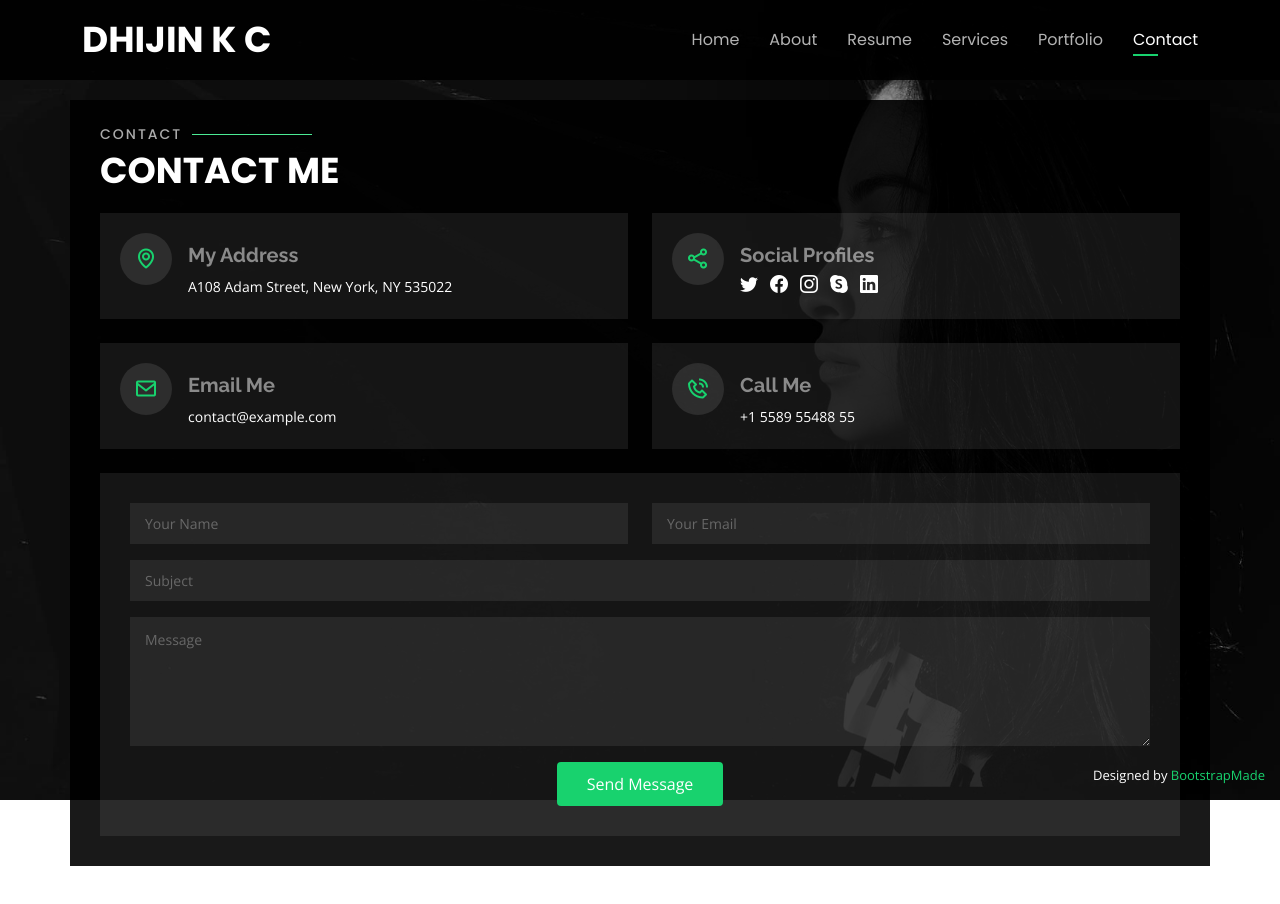
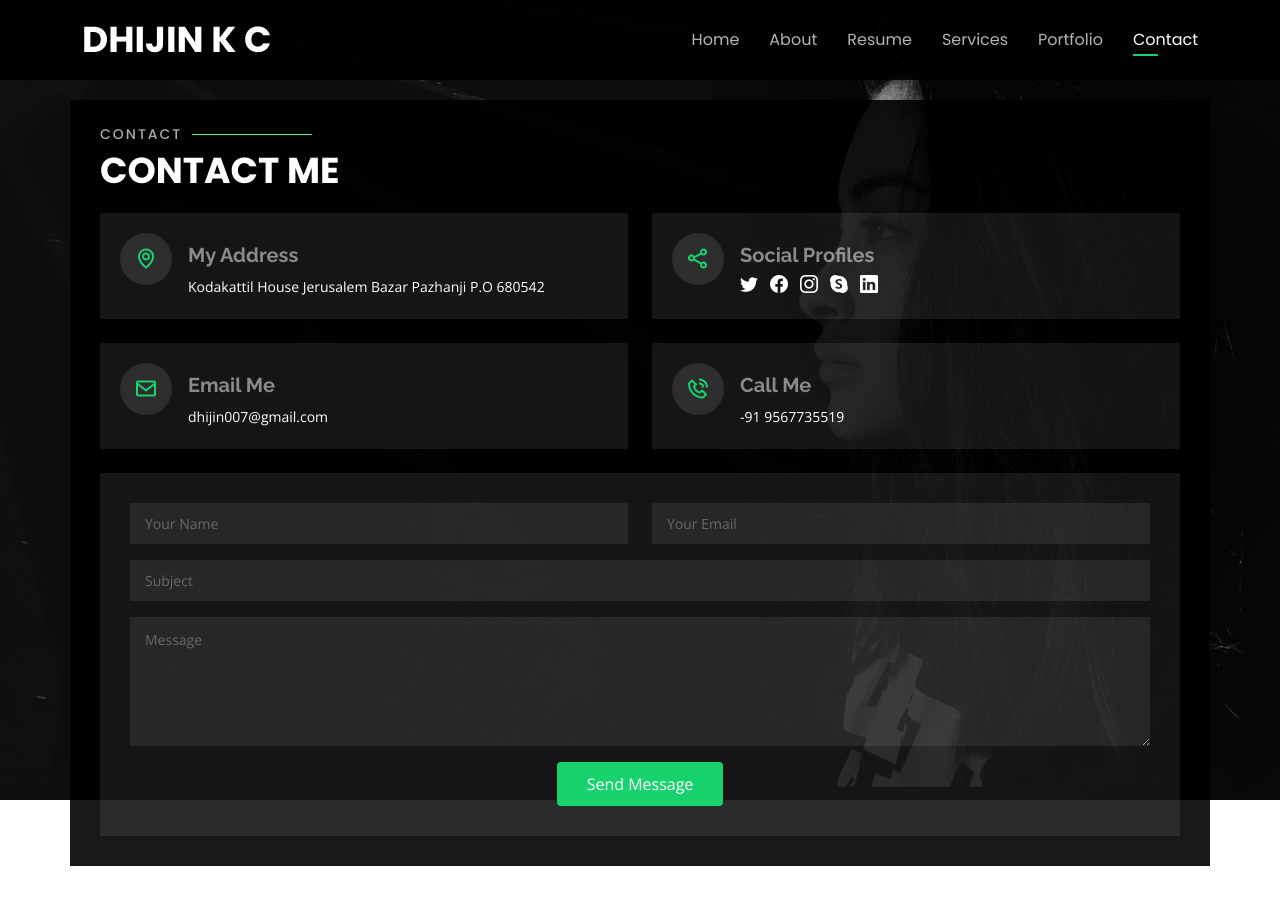
Before and after one commit to dhijinchandran/portfolio.github.io, a plain HTML site: page index.html in a window 1280 px wide. Both pictures are taken after a click on the link "Contact". Drawn offline with nearby package versions, Linux system fonts and the light colour scheme.

Commit message:
new update

```diff
--- a/index.html
+++ b/index.html
@@ -695,7 +695,7 @@
           <div class="info-box">
             <i class="bx bx-map"></i>
             <h3>My Address</h3>
-            <p>A108 Adam Street, New York, NY 535022</p>
+            <p>Kodakattil House Jerusalem Bazar Pazhanji P.O 680542</p>
           </div>
         </div>
 
@@ -717,14 +717,14 @@
           <div class="info-box">
             <i class="bx bx-envelope"></i>
             <h3>Email Me</h3>
-            <p>contact@example.com</p>
+            <p>dhijin007@gmail.com</p>
           </div>
         </div>
         <div class="col-md-6 mt-4 d-flex align-items-stretch">
           <div class="info-box">
             <i class="bx bx-phone-call"></i>
             <h3>Call Me</h3>
-            <p>+1 5589 55488 55</p>
+            <p>-91 9567735519</p>
           </div>
         </div>
       </div>
@@ -760,7 +760,7 @@
     <!-- You can delete the links only if you purchased the pro version. -->
     <!-- Licensing information: https://bootstrapmade.com/license/ -->
     <!-- Purchase the pro version with working PHP/AJAX contact form: https://bootstrapmade.com/personal-free-resume-bootstrap-template/ -->
-    Designed by <a href="https://bootstrapmade.com/">BootstrapMade</a>
+    <!-- Designed by <a href="https://bootstrapmade.com/">BootstrapMade</a> -->
   </div>
 
   <!-- Vendor JS Files -->
```
